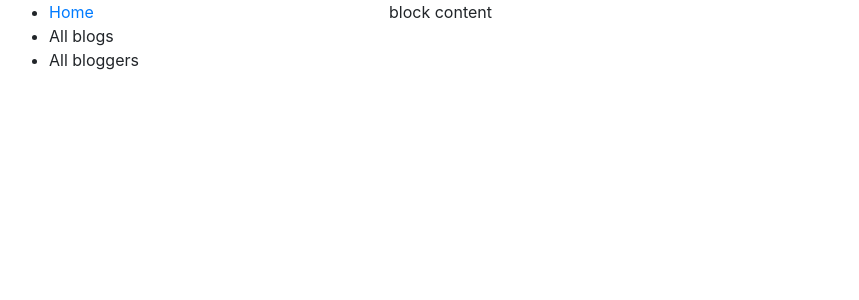
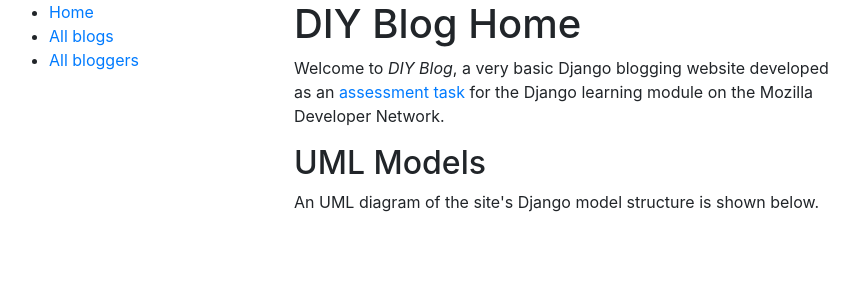
Before and after one commit to Tursis/TestTask, a Django app: page / in a window 1280 px wide. Shown: the top 300 px of the page, without its empty margins (76-935 px from the left). Run offline with Django 3.2, Linux system fonts and the light colour scheme; some libraries are stand-ins or nearby versions.

Commit message:
last changes

```diff
--- a/blog/templates/base_generic.html
+++ b/blog/templates/base_generic.html
@@ -10,17 +10,18 @@
 <body>
 <div class="container">
 	<div class="row">
-		<div class="col-4">
+		<div class="col-3">
 			<ul>
 				<li><a  href=" {%  url 'blog:index'%}">Home</a></li>
-				<li>All blogs</li>
-				<li>All bloggers</li>
+				<li><a href="{% url 'blog:blogs'%}">All blogs</a></li>
+				<li><a href="{% url 'blog:bloggers' %}">All bloggers</a></li>
 			</ul>
 		</div>
-		<div class="col-4">
-			{% block content %}{% endblock %}
+		<div class="col-6">
+			{% block content %}
+			{% endblock %}
 		</div>
-		<div class="col-4"></div>
+		<div class="col-3"></div>
 	</div>
 </div>
 </body>
--- /dev/null
+++ b/blog/templates/blog/blog_detail.html
@@ -0,0 +1,6 @@
+{% extends "base_generic.html" %}
+{% block content %}
+
+	{{ blog.description }}
+
+{% endblock %}
--- a/blog/templates/index.html
+++ b/blog/templates/index.html
@@ -1,5 +1,11 @@
 {% extends "base_generic.html" %}
 
 {% block content %}
-<p>block content</p>
+	<h1>DIY Blog Home</h1>
+	<p>Welcome to <em>DIY Blog</em>, a very basic Django blogging website developed as an
+		<a href="https://developer.mozilla.org/en-US/docs/Learn/Server-side/Django/django_assessment_blog">assessment
+			task</a>
+		for the Django learning module on the Mozilla Developer Network.</p>
+	<h2>UML Models</h2>
+	<p>An UML diagram of the site's Django model structure is shown below. </p>
 {% endblock %}
--- a/blog/urls.py
+++ b/blog/urls.py
@@ -4,5 +4,9 @@ from django.conf.urls import include, url
 app_name = 'blog'
 urlpatterns = [
  url(r'^$', views.index, name='index'),
+ url(r'^blogs/$', views.BlogListView.as_view(), name='blogs'),
+ url(r'^bloggers/$', views.BloggerListView.as_view(), name='bloggers'),
+  url(r'^(?P<pk>[0-9]+)/$', views.BlogDetailView.as_view(), name='blog-detail'),
+
 
 ]
--- a/blog/views.py
+++ b/blog/views.py
@@ -7,3 +7,16 @@ from  .models import BlogAuthor, Blog
 def index(request):
 
 	return render(request, 'index.html')
+
+class BlogListView(generic.ListView):
+	template_name = 'blog/blog_list.html'
+	model = Blog
+
+class BloggerListView(generic.ListView):
+	template_name = 'blog/blogauthor_list.html'
+	model = BlogAuthor
+
+
+
+class BlogDetailView(generic.DetailView):
+	model = Blog
```
Also changed, not shown: blog/models.py (+8 -1 lines), blog/templates/blog/blog_list.html (+11 -9 lines), blog/templates/blog/blogauthor_list.html (added, +8 -0 lines), db.sqlite3.
